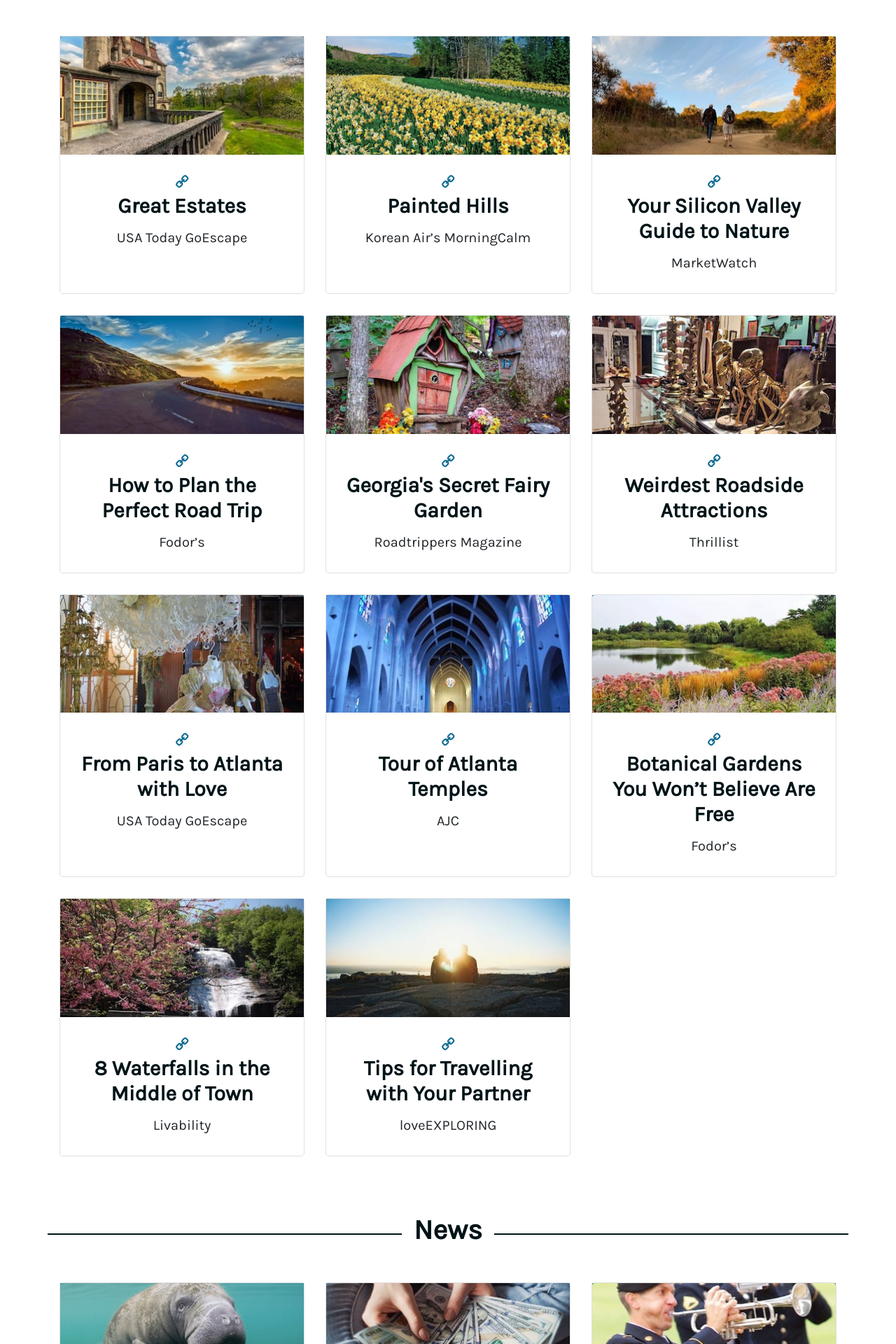
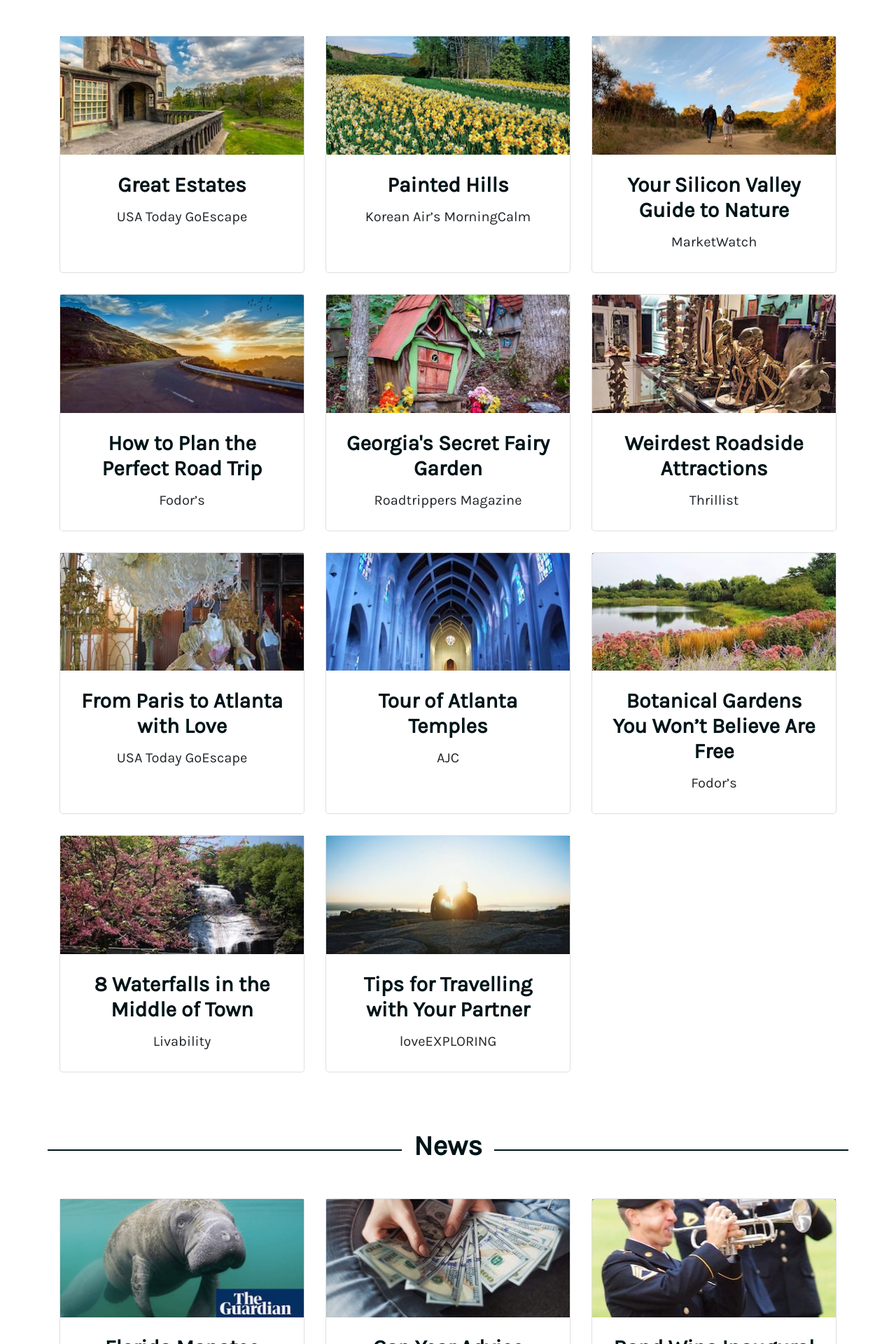
Before and after one commit to crodewig/crodewig.github.io, a Jekyll site: the page built from writing.html, in a window 1280 px wide. Shown: the part 479-2399 px from the top of the page at 70% size. Built offline with Jekyll 4.4.1, drawn with Linux system fonts in a browser that asks for light colours.

Commit message:
Remove link images

```diff
--- a/copywriting-seo.html
+++ b/copywriting-seo.html
@@ -24,7 +24,6 @@ permalink: /portfolio/copywriting-seo/
               alt="{{ item.client }} - {{ item.category }}">
           </div>
           <div class="card-body">
-            <i class="fa fa-link fa-flip-horizontal" aria-hidden="true"></i>
             <h3 class="h4">{{ item.client }}</h3>
             <p class="card-text">{{ item.category }}</p>
           </div>
--- a/editing.html
+++ b/editing.html
@@ -27,7 +27,6 @@ permalink: /portfolio/editing/
               alt="{{ item.client }} - {{ item.title }}">
           </div>
           <div class="card-body">
-            <i class="fa fa-link fa-flip-horizontal" aria-hidden="true"></i>
             <h3 class="h4">{{ item.client }}</h3>
             <p class="card-text">{{ item.title }}</p>
           </div>
--- a/social-media-marketing.html
+++ b/social-media-marketing.html
@@ -59,9 +59,6 @@ permalink: /portfolio/social-media-marketing/
         <a href="https://www.slideshare.net/CherylRodewig/social-storytelling-using-social-media-to-connect-with-your-students-at-the-next-level"
           rel="noopener noreferrer" target="_blank">
           <img src="/assets/img/social-media-marketing/twitter-slide.png" alt="Twitter slide">
-          <div class="icon-overlay">
-            <i class="fa fa-link" aria-hidden="true"></i>
-          </div>
         </a>
       </div>
       <img class="mb-4" src="/assets/img/social-media-marketing/instagram-model-spotlight.jpg"
--- a/writing.html
+++ b/writing.html
@@ -30,7 +30,6 @@ description: I’ve written about travel, finance, environmental issues and more
               alt="{{ article.title }} - {{ article.publisher }}">
           </div>
           <div class="card-body">
-            <i class="fa fa-link fa-flip-horizontal" aria-hidden="true"></i>
             <h3 class="h4">{{ article.title }}</h3>
             <p class="card-text">{{ article.publisher }}</p>
           </div>
```
